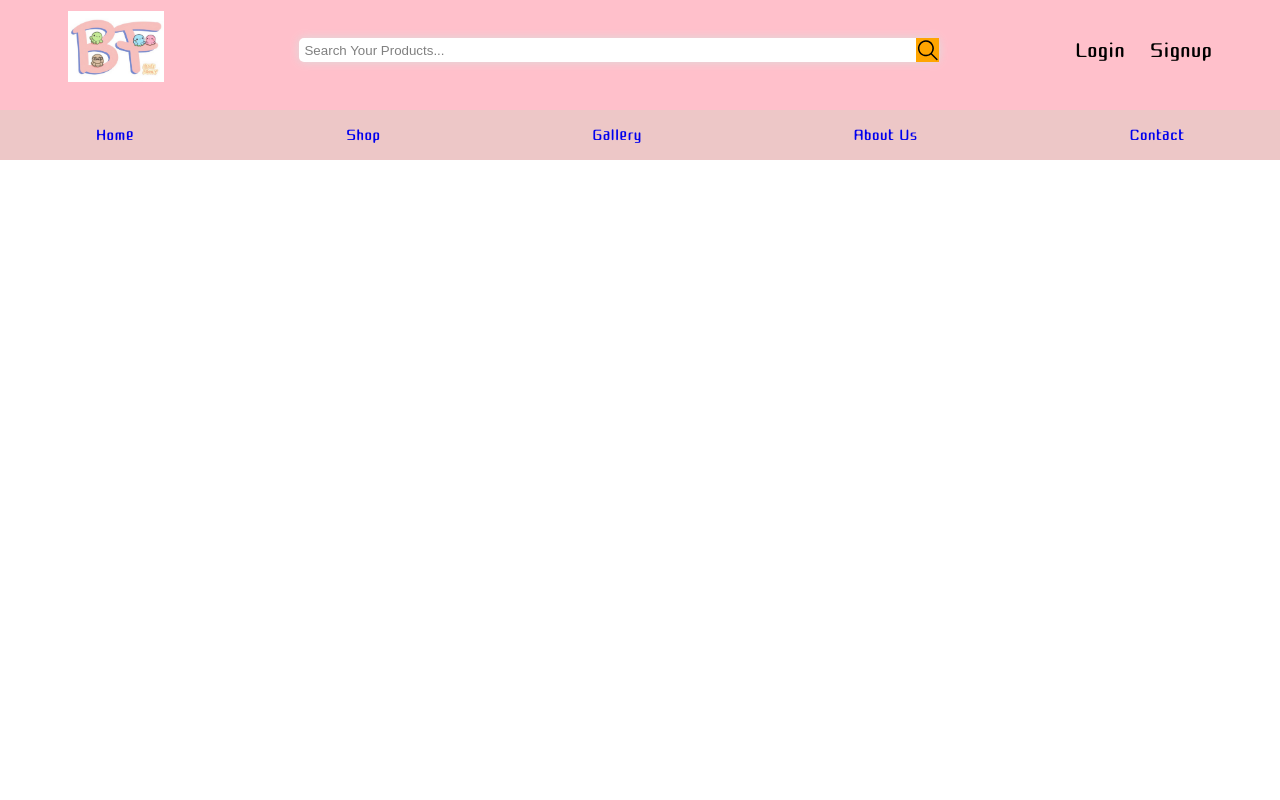
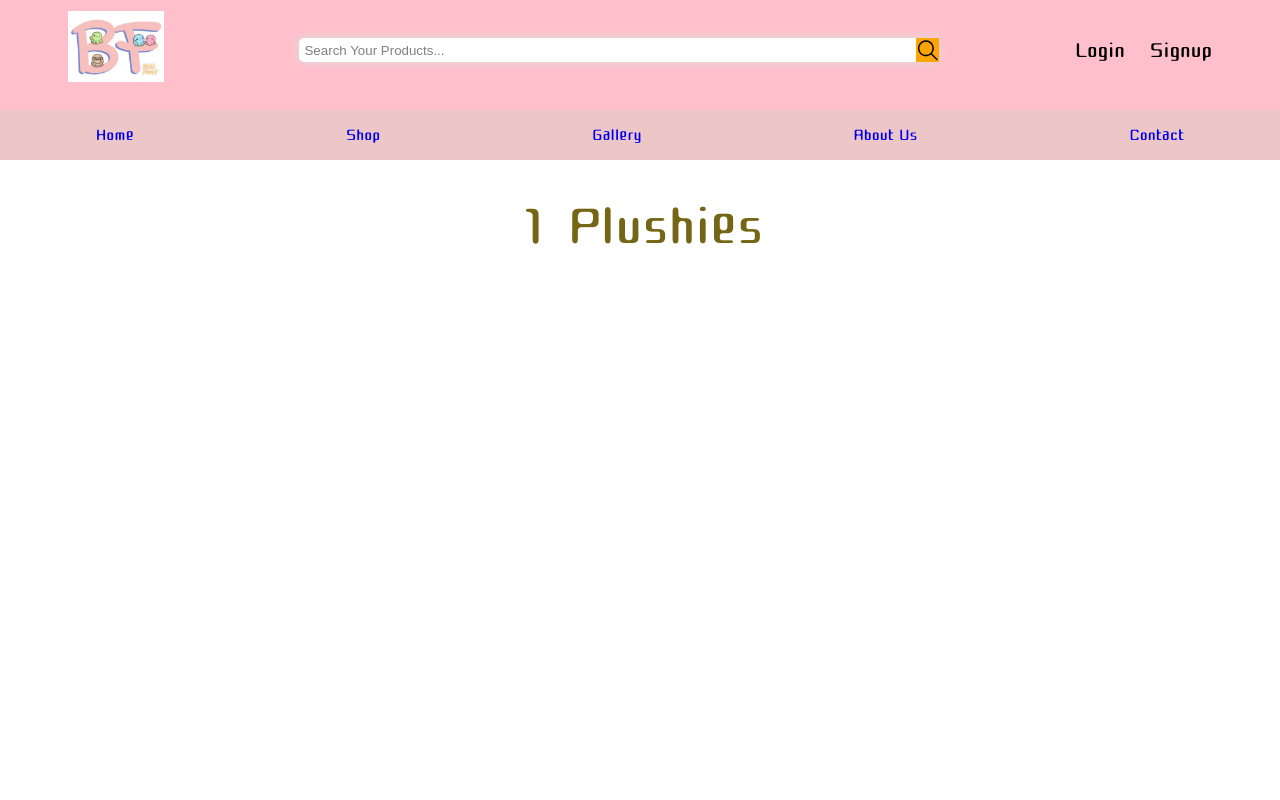
Before and after one commit to RayanCC/capstone-frontend, a React (Create React App) app: page /category/1 in a window 1280 px wide. Shown: the top 800 px of the page. Built offline with nearby package versions, Linux system fonts and the light colour scheme.

Commit message:
creating categorypage

```diff
--- a/src/App.js
+++ b/src/App.js
@@ -13,6 +13,7 @@ import Login from "./pages/Auth/Login";
 import Signup from "./pages/Auth/Signup";
 import "./style/global.scss";
 import ItemDetail from "./components/ItemDetail/ItemDetail";
+import CategoryPage from "./pages/Shop/CategoryPage";
 
 function App() {
   const { user } = useAuthContext();
@@ -31,6 +32,7 @@ function App() {
             <Route path="/shop" element={<Shop />} />
             <Route path="/shop/:id/:category" element={<ShopDetail />} />
             <Route path="/item/:id" element={<ItemDetail />} />
+            <Route path="/category/:category" element={<CategoryPage />} />
             <Route
               path="/login"
               element={!user ? <Login /> : <Navigate to="/" />}
--- a/src/api/Constants.js
+++ b/src/api/Constants.js
@@ -1,2 +1,2 @@
-export const BASE_URL = "https://blue-family-api.onrender.com";
-// export const BASE_URL = "http://localhost:4000";
+// export const BASE_URL = "https://blue-family-api.onrender.com";
+export const BASE_URL = "http://localhost:4000";
--- a/src/components/Banner/Banner.js
+++ b/src/components/Banner/Banner.js
@@ -1,5 +1,5 @@
 import { Link } from "react-router-dom";
-import { images } from "../../util/Constant";
+import { products } from "../../util/Constant";
 import "../Banner/banner.scss";
 import useScrolling from "./useScrolling";
 
@@ -9,7 +9,7 @@ const Banner = () => {
   return (
     <div className="banner-section">
       <div className="main-banner">
-        {images.map(({ src, alt, text, id }) => (
+        {products.map(({ src, alt, text, id }) => (
           <div className="banner-item" key={alt}>
             <Link to={`/item/${id}`}>
               <img src={src} alt={alt} className="banner-img" />
@@ -24,7 +24,7 @@ const Banner = () => {
           ←
         </button>
         <div className="scrolling-section" ref={scrolling}>
-          {images.map(({ src, alt }) => (
+          {products.map(({ src, alt }) => (
             <div className="scrolling-item" key={alt}>
               <img src={src} alt={alt} className="scrolling-img" />
             </div>
--- a/src/components/ItemDetail/ItemDetail.js
+++ b/src/components/ItemDetail/ItemDetail.js
@@ -1,11 +1,11 @@
 import React from "react";
 import { useParams } from "react-router-dom";
-import { images } from "../../util/Constant";
+import { products } from "../../util/Constant";
 import "../ItemDetail/itemdetail.scss";
 
 const ItemDetail = () => {
   const { id } = useParams();
-  const item = images.find((image) => image.id === id);
+  const item = products.find((product) => product.id === id);
 
   if (!item) {
     return <div>Item not found.</div>;
--- /dev/null
+++ b/src/pages/Shop/CategoryPage.js
@@ -0,0 +1,43 @@
+import { useParams } from "react-router-dom";
+import { products } from "../../util/Constant";
+import "../Shop/categorypage.scss";
+import { Link } from "react-router-dom";
+
+const CategoryPage = () => {
+  const { category } = useParams(); // Get the category from URL
+  const filteredProducts = products.filter(
+    (product) => product.category === category
+  );
+
+  // Repeat logic for the "green" category
+  const repeatProductCount = 10; // Number of times to repeat
+  const extendedProducts = filteredProducts.flatMap((product) =>
+    Array(repeatProductCount).fill(product)
+  );
+
+  return (
+    <div>
+      <header className="category-header">
+        {category.toUpperCase()} Plushies
+      </header>
+      <div className="category-container">
+        {extendedProducts.map((product, index) => (
+          <div className="product-item" key={`${product.id}-${index}`}>
+            <Link to={`/item/${product.id}`}>
+              <img
+                src={product.src}
+                alt={product.alt}
+                className="product-img"
+              />
+              <div className="product-info">
+                <h2 className="product-name">{product.text}</h2>
+              </div>
+            </Link>
+          </div>
+        ))}
+      </div>
+    </div>
+  );
+};
+
+export default CategoryPage;
--- a/src/pages/Shop/Shop.js
+++ b/src/pages/Shop/Shop.js
@@ -1,33 +1,46 @@
-import { useEffect, useState } from "react";
-import './shop.scss';
-import Plush from "../../components/Plush/Plush";
-import { BASE_URL } from '../../api/Constants';
+// import { useEffect, useState } from "react";
+import "./shop.scss";
+// import Plush from "../../components/Plush/Plush";
+// import { BASE_URL } from "../../api/Constants";
+import { products } from "../../util/Constant";
+import { Link } from "react-router-dom";
+import "../../components/Banner/banner.scss";
 
 const Shop = () => {
-  const [shop, setShop] = useState(null);
+  // const [shop, setShop] = useState(null);
 
-  useEffect(() => {
-    const fetchItem = async () => {
-      const response = await fetch(`${BASE_URL}/shop`);
-      const json = await response.json();
+  // useEffect(() => {
+  //   const fetchItem = async () => {
+  //     const response = await fetch(`${BASE_URL}/shop`);
+  //     const json = await response.json();
 
-      if (response.ok) {
-        const filteredItems = json.filter(item => item.thumb);
-        setShop(filteredItems);
-      }
-    };
+  //     if (response.ok) {
+  //       const filteredItems = json.filter(item => item.thumb);
+  //       setShop(filteredItems);
+  //     }
+  //   };
 
-    fetchItem();
-  }, []);
+  //   fetchItem();
+  // }, []);
 
   return (
     <div>
       <header className="shopheader">Plushies Category</header>
-      <main>
+      {/* <main>
         <div className="shopContainer">
           {shop && shop.map((item) => <Plush key={item._id} item={item} />)}
         </div>
-      </main>
+      </main> */}
+      <div className="main-banner">
+        {products.map(({ src, alt, text, category }) => (
+          <div className="banner-item" key={alt}>
+            <Link to={`/category/${category}`}>
+              <img src={src} alt={alt} className="banner-img" />
+              <div className="banner-text">{text}</div>
+            </Link>
+          </div>
+        ))}
+      </div>
     </div>
   );
 };
--- /dev/null
+++ b/src/pages/Shop/categorypage.scss
@@ -0,0 +1,47 @@
+@import "../../style/partials/mixins";
+
+.category-header {
+    text-align: center;
+    font-size: 5rem;
+    color: #756615;
+
+}
+
+.category-container {
+    display: grid;
+    grid-template-columns: repeat(4, 1fr);
+    grid-template-rows: repeat(2, auto);
+    gap: 10px;
+    padding: 20px;
+
+    .product-item {
+        border-radius: 8px;
+        box-shadow: 0 4px 6px rgba(0, 0, 0, 0.1);
+
+        a {
+            text-decoration: none;
+        }
+    }
+
+    .product-img {
+        width: 100%;
+        height: auto;
+        object-fit: cover;
+    }
+
+    .product-name {
+        text-align: center;
+
+        @include mobile {
+            font-size: 10px;
+        }
+
+        @include tablet {
+            font-size: 24px;
+        }
+
+        @include desktop {
+            font-size: 36px;
+        }
+    }
+}
--- a/src/util/Constant.js
+++ b/src/util/Constant.js
@@ -7,7 +7,7 @@ import Contact from "../assets/img/contact.jpg";
 import Home from "../assets/img/home.jpg";
 import Shop from "../assets/img/shop.jpg";
 
-export const images = [
+export const products = [
   {
     id: "1",
     src: ThumbGreen,
@@ -17,6 +17,7 @@ export const images = [
     description: "This is Green Plush",
     Brand: "Blue-Family",
     Colour: "Green",
+    category: "green",
     Dimensions: "5D x 5W x 5H",
     Filledwith: "Pure Cotton",
   },
@@ -29,6 +30,7 @@ export const images = [
     description: "This is Blue Plush",
     Brand: "Blue-Family",
     Colour: "Blue",
+    category: "blue",
     Dimensions: "5D x 5W x 5H",
     Filledwith: "Pure Cotton",
   },
@@ -41,6 +43,7 @@ export const images = [
     description: "This is Pink Plush",
     Brand: "Blue-Family",
     Colour: "Pink",
+    category: "pink",
     Dimensions: "5D x 5W x 5H",
     Filledwith: "Pure Cotton",
   },
@@ -53,6 +56,7 @@ export const images = [
     description: "This is About Plush",
     Brand: "Blue-Family",
     Colour: "Red",
+    category: "red",
     Dimensions: "5D x 5W x 5H",
     Filledwith: "Pure Cotton",
   },
@@ -65,6 +69,7 @@ export const images = [
     description: "This is Coop Plush",
     Brand: "Blue-Family",
     Colour: "Blue And Green",
+    category: "blue and green",
     Dimensions: "5D x 5W x 5H",
     Filledwith: "Pure Cotton",
   },
@@ -77,6 +82,7 @@ export const images = [
     description: "This is DoubleColor Plush",
     Brand: "Blue-Family",
     Colour: "Mint",
+    category: "mint",
     Dimensions: "5D x 5W x 5H",
     Filledwith: "Pure Cotton",
   },
@@ -89,6 +95,7 @@ export const images = [
     description: "This is SweetHome Plush",
     Brand: "Blue-Family",
     Colour: "BrownBlue",
+    category: "brownblue",
     Dimensions: "5D x 5W x 5H",
     Filledwith: "Pure Cotton",
   },
@@ -101,6 +108,7 @@ export const images = [
     description: "This is Shop Plush",
     Brand: "Blue-Family",
     Colour: "DarkPink",
+    category: "darkpink",
     Dimensions: "5D x 5W x 5H",
     Filledwith: "Pure Cotton",
   },
```
